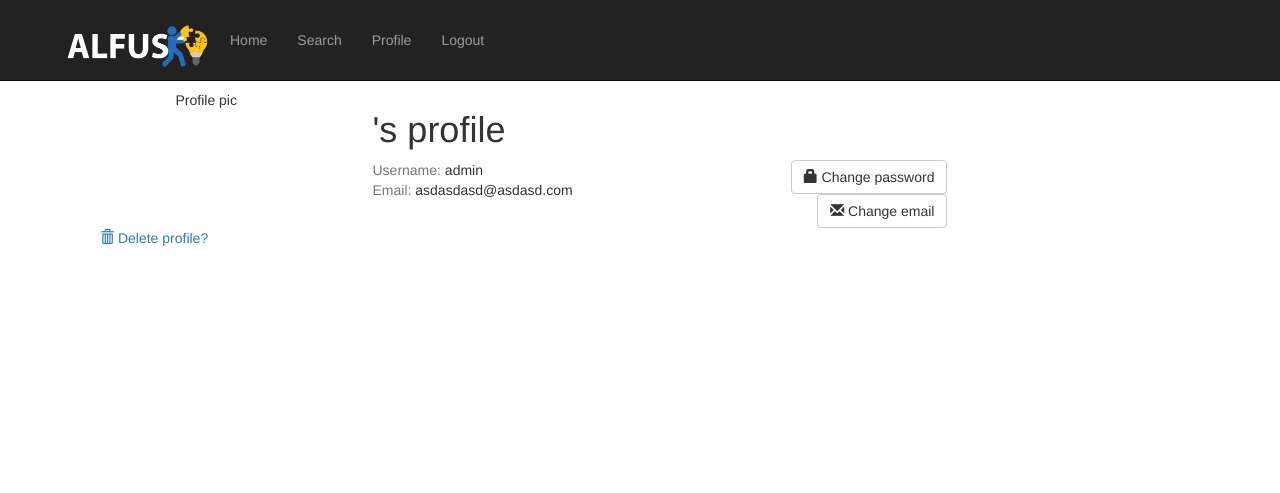
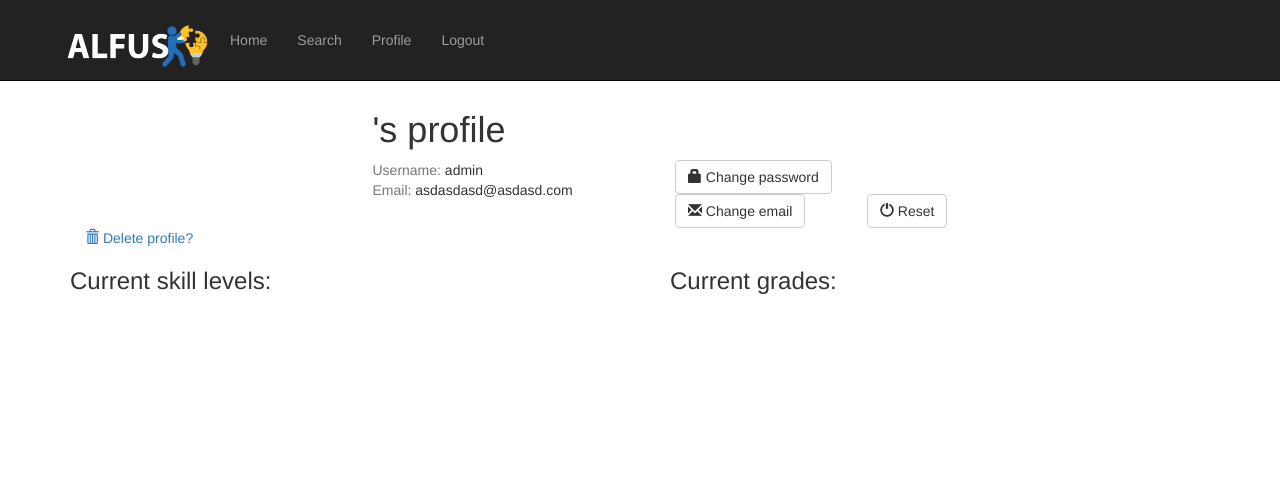
Before and after one commit to yanbek/ALFUS, a Django app: page /questions/profile/ in a window 1280 px wide. Shown: the top 493 px of the page. Run offline with Django 3.2, Linux system fonts and the light colour scheme; a user stored in the database is signed in; data comes from the database, SQL or seed files in the repository; both versions use the stored data as it was after the commit; some libraries are stand-ins or nearby versions.

Commit message:
Add new features
Displaying current skill levels and grades in profile page, and added a
reset button in profile page.

```diff
--- a/ALFUS/questions/templates/questions/profile.html
+++ b/ALFUS/questions/templates/questions/profile.html
@@ -9,7 +9,6 @@
           <div class="row">
           <div class="row">
 			<div class="col-md-4 text-center">
-              <p> Profile pic</p>
             </div>
             <div class="col-md-8">
               <div class="row">
@@ -22,22 +21,41 @@
                     <span class="text-muted">Username:</span> {{ user.username }} <br>
                   <span class="text-muted">Email:</span> {{ user.email }} <br>
                 </div>
-                <div class="col-md-6 text-center" >
-                      <a href="{% url 'questions:change_password' %}" class="btn btn-default pull-right" ><i class="glyphicon glyphicon-lock"  ></i> Change password </a>
-                     <a href="{% url 'questions:change_email' %}" class="btn btn-default pull-right" ><i class="glyphicon glyphicon-envelope"  ></i> Change email </a>
+                <div class="col-md-6" >
+                      <a href="{% url 'questions:change_password' %}" class="btn btn-default pull-left" ><i class="glyphicon glyphicon-lock"  ></i> Change password </a>
+                    <a href="{% url 'questions:change_email' %}" class="btn btn-default pull-left" ><i class="glyphicon glyphicon-envelope"  ></i> Change email </a>
+                    <a href="{% url 'questions:reset' %}" class="btn btn-default pull-right" ><i class="glyphicon glyphicon-off"  ></i> Reset </a>
                     </div>
               </div>
             </div>
           </div>
     </div>
   </div>
-</div>
+
 
 <div class="col-md-12 text-left">
 <a href="{% url 'questions:delete_user' %}"><i class="glyphicon glyphicon-trash"  ></i> Delete profile? </a>
 </div>
 
-
+<div class="row">
+    <div class="col-md-6">
+        <h3>Current skill levels:</h3>
+    <ul style="list-style-type:none">
+     {% for chapter, skill in skills %}
+        <li>{{chapter}}: <progress value={{skill}} max="1"></progress> {{skill}}</li>
+    {% endfor %}
+    </ul>
+    </div>
+        <div class="col-md-6">
+            <h3>Current grades:</h3>
+            <ul style="list-style-type:none">
+        {% for chapter, grade in grades %}
+            <li>{{chapter}}: {{grade}}</li>
+        {% endfor %}
+    </ul>
+</div>
+</div>
+      </div>
 
 
 
--- a/ALFUS/questions/urls.py
+++ b/ALFUS/questions/urls.py
@@ -13,6 +13,7 @@ urlpatterns = [
     url(r"^profile/$", views.profile, name='profile'),
     url(r'^change_password', views.change_password, name='change_password'),
     url(r'^change_email/$', views.change_email, name='change_email'),
-    url(r'^delete_user/$', views.del_user,name='delete_user')
+    url(r'^delete_user/$', views.del_user,name='delete_user'),
+    url(r"^reset/$", views.reset, name='reset'),
 
 ]
--- a/ALFUS/questions/views.py
+++ b/ALFUS/questions/views.py
@@ -17,6 +17,16 @@ from itertools import chain
 from django.contrib import messages
 from django.contrib.auth.forms import PasswordChangeForm
 from django.http import HttpResponse
+
+@login_required(login_url="/login/")
+def reset(request):
+    all_hasAnswer = hasAnswered.objects.filter(submitted_by=request.user)
+    all_hasAnswer.update(wasCorrect=False)
+
+    all_skill = hasChapter.objects.filter(user=request.user)
+    all_skill.update(skill_rating_chapter=0.5)
+    return redirect("/questions/profile")
+
 
 @login_required(login_url="/login/")
 def change_email(request):
@@ -66,7 +76,31 @@ def change_password(request):
 
 @login_required(login_url="/login/")
 def profile(request):
-    return render(request, 'questions/profile.html')
+    skillrating_chapters = hasChapter.objects.filter(user=request.user)
+    chapters = []
+    skill = []
+    grades = []
+    for i in list(skillrating_chapters):
+        skill_r = i.skill_rating_chapter
+        chapters.append(i.chapter.name)
+        skill.append(skill_r)
+        if skill_r >= 0.89:
+            grades.append("A")
+        elif skill_r >= 0.77:
+            grades.append("B")
+        elif skill_r >= 0.65:
+            grades.append("C")
+        elif skill_r >= 0.53:
+            grades.append("D")
+        elif skill_r >= 0.41:
+            grades.append("E")
+        else:
+            grades.append("F")
+
+    zipped_skills = zip(chapters, skill)
+    zipped_grades = zip(chapters, grades)
+
+    return render(request, 'questions/profile.html', {"skills": zipped_skills, "grades": zipped_grades})
 
 @login_required(login_url="/login/")
 def search(request):
```
Also changed, not shown: ALFUS/db.sqlite3.
